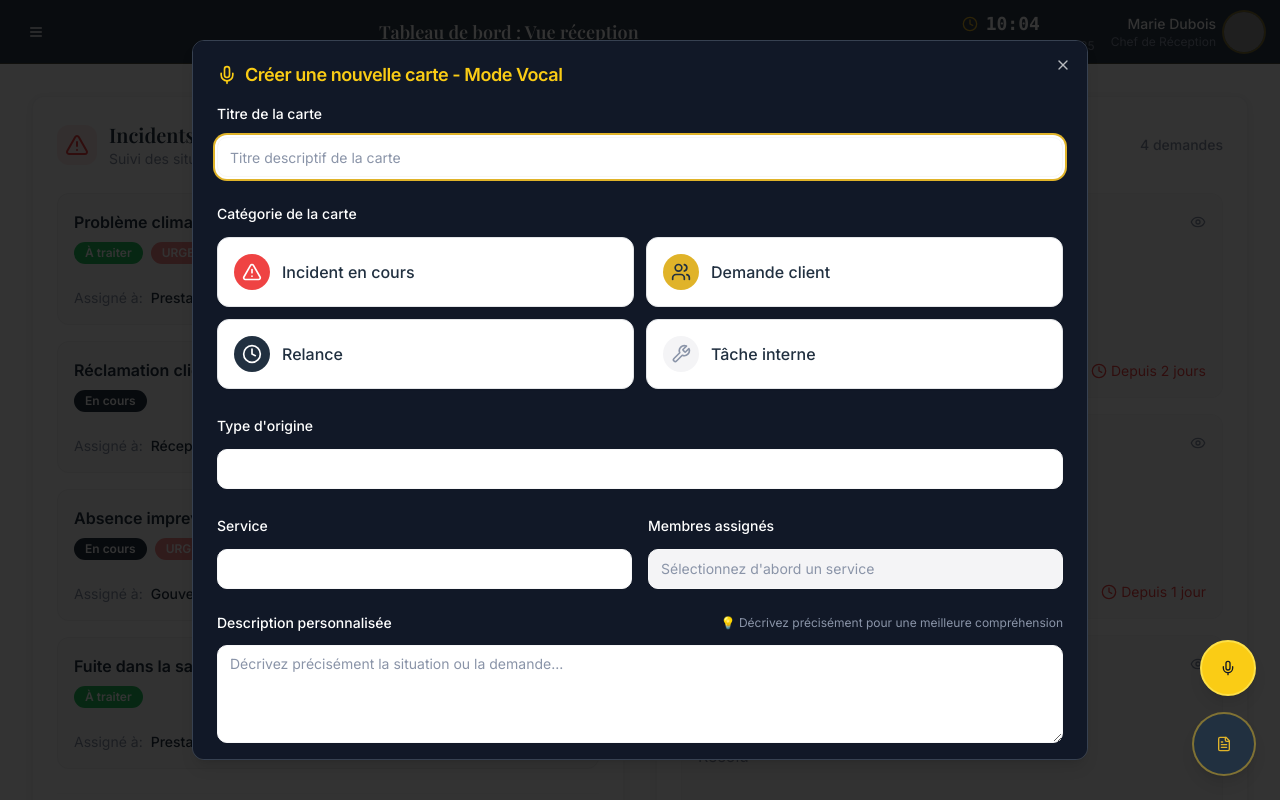
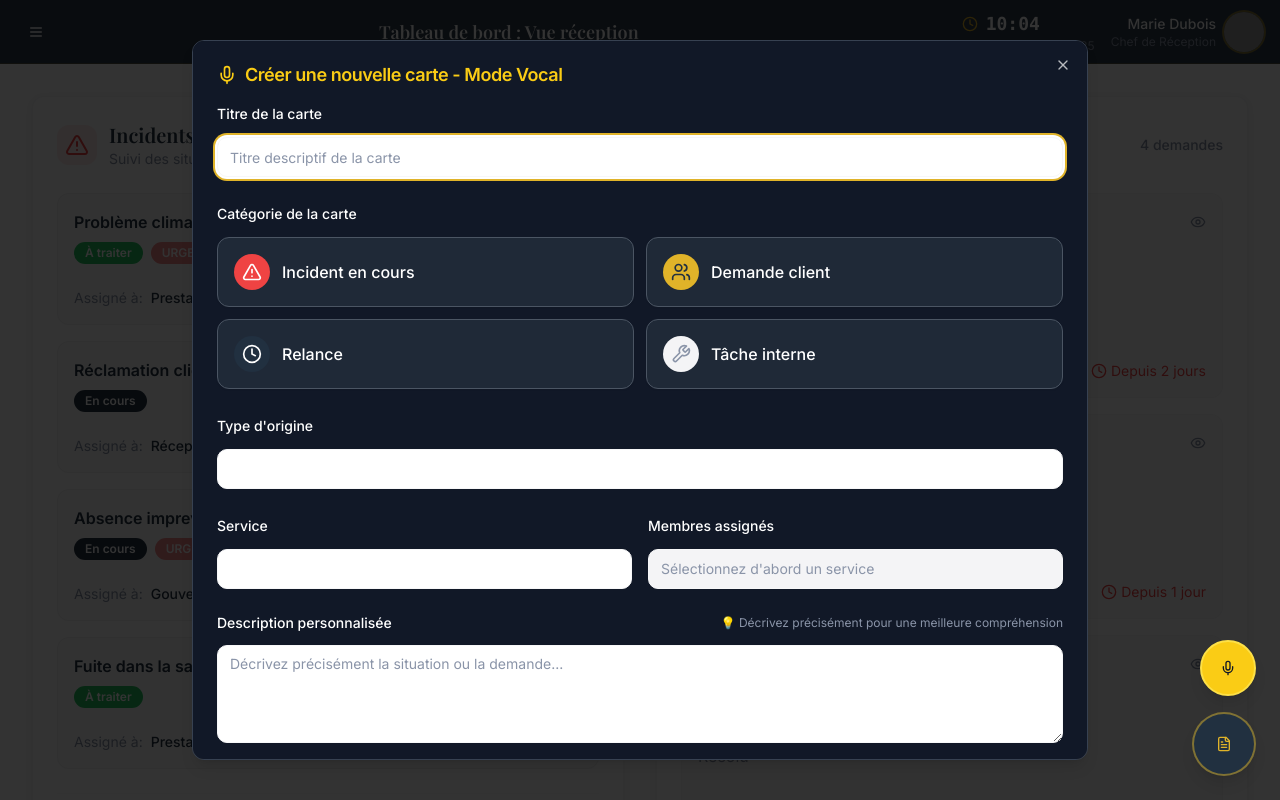
Before and after one commit to Lazlo84AI/receptionist-hospitality-os, a React (Vite) app: page / in a window 1280 px wide. Both pictures are taken after a click on the button 1228 px from the left and 668 px from the top of the page. Shown: the top 800 px of the page. Built offline with nearby package versions, Linux system fonts and the light colour scheme; grey boxes are pictures that could not be loaded.

Commit message:
Add dark mode to vocal creation
Update the "Create New Card" modal to apply dark mode styling to buttons when the vocal creation mode is active, ensuring white text is visible and stands out.

```diff
--- a/src/components/VoiceCommandButton.tsx
+++ b/src/components/VoiceCommandButton.tsx
@@ -325,7 +325,8 @@ export function VoiceCommandButton() {
                     key={category.id}
                     className={cn(
                       "cursor-pointer transition-all duration-200 hover:scale-105",
-                      formData.category === category.id ? "ring-2 ring-champagne-gold" : ""
+                      formData.category === category.id ? "ring-2 ring-champagne-gold" : "",
+                      creationMode === 'voice' ? "bg-gray-800 border-gray-600" : ""
                     )}
                     onClick={() => setFormData(prev => ({ ...prev, category: category.id }))}
                   >
@@ -333,7 +334,10 @@ export function VoiceCommandButton() {
                       <div className={cn("p-2 rounded-full", category.color)}>
                         <category.icon className="h-5 w-5" />
                       </div>
-                      <span className="font-medium">{category.label}</span>
+                      <span className={cn(
+                        "font-medium",
+                        creationMode === 'voice' ? "text-white" : ""
+                      )}>{category.label}</span>
                     </CardContent>
                   </Card>
                 ))}
@@ -391,7 +395,8 @@ export function VoiceCommandButton() {
                       variant={formData.priority === priority.id ? "default" : "outline"}
                       onClick={() => setFormData(prev => ({ ...prev, priority: priority.id }))}
                       className={cn(
-                        formData.priority === priority.id ? priority.color : ""
+                        formData.priority === priority.id ? priority.color : "",
+                        creationMode === 'voice' ? "bg-gray-800 border-gray-600 text-white hover:bg-gray-700" : ""
                       )}
                     >
                       {priority.label}
```
